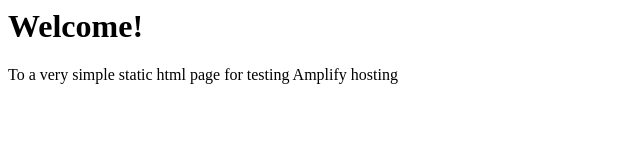
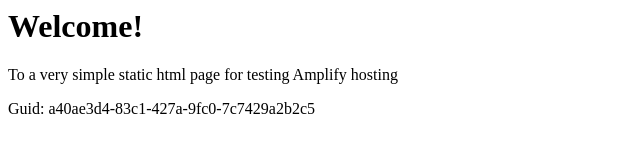
Before and after one commit to aws-aemilia-gru/Github-PR-Commit-Integration-Test-DoNotTouch-Gith-P5X5MO5I-v1-prod-sa-east-1, a website: page src/index.html in a window 1280 px wide. Shown: the whole page, without its empty margins (0-640 px from the left). Drawn offline with Linux system fonts and the light colour scheme.

Commit message:
commit from integ tests

```diff
--- a/src/index.html
+++ b/src/index.html
@@ -1,3 +1,5 @@
+
+
 <html lang="en">
 
 <head>
@@ -10,6 +12,6 @@
 <body>
     <h1>Welcome!</h1>
     <p>To a very simple static html page for testing Amplify hosting</p>
-</body>
+    <p>Guid: a40ae3d4-83c1-427a-9fc0-7c7429a2b2c5</p></body>
 
 </html>
```
